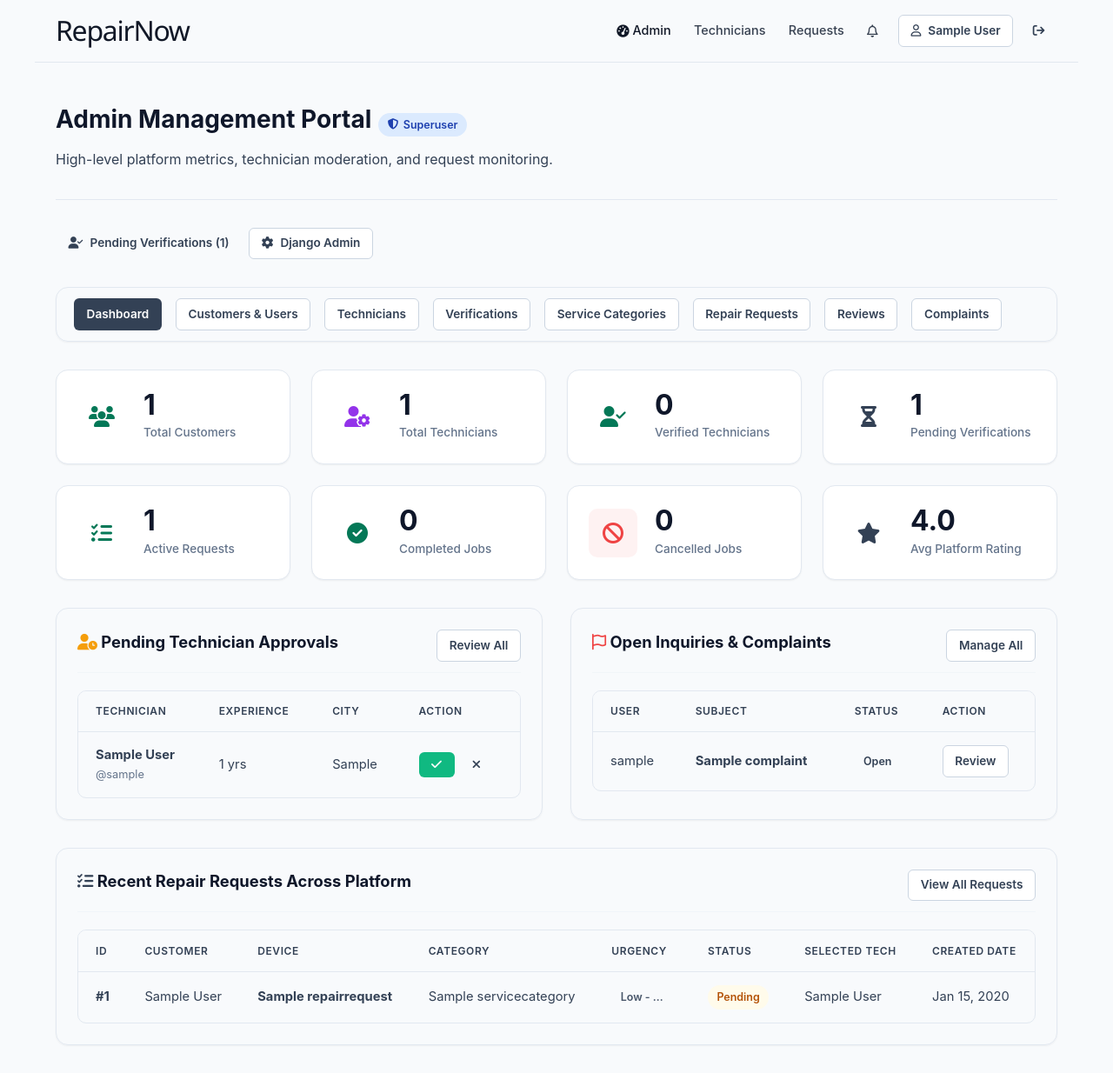
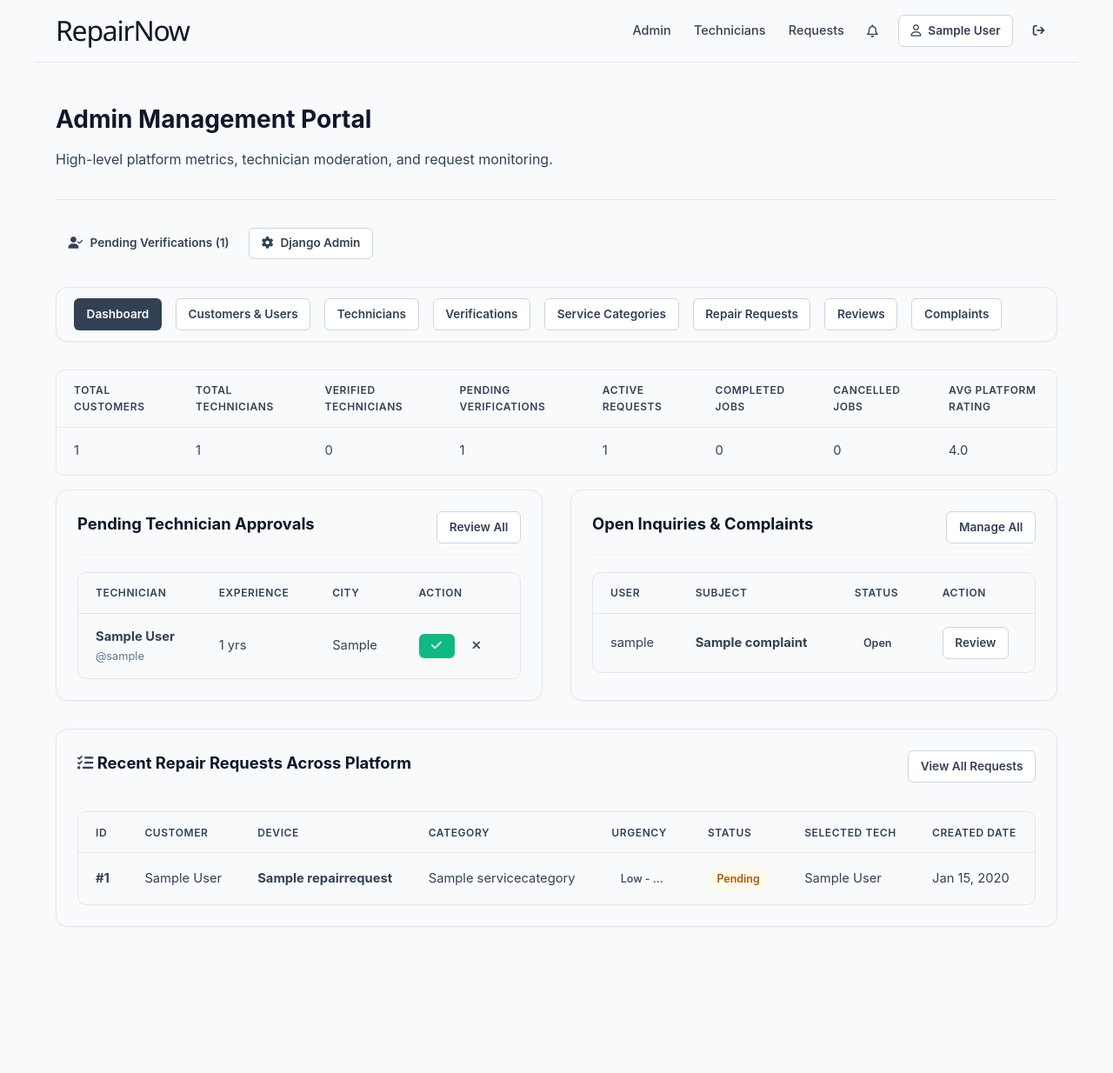
Before and after one commit to mahender-reddy85/RepairNow, a Django app: page /admin/dashboard/ in a window 1280 px wide. Shown: the whole page at 87% size. After the commit the page ends 1066 px from the top, so only its background shows below. Run offline with Django 5.2, Linux system fonts and the light colour scheme; a user stored in the database is signed in; tables that the repository leaves empty hold one stand-in row (values such as "Sample post"); data that the repository does not hold is empty.

Commit message:
Cleanup and Admin base url

```diff
--- a/manage.py
+++ b/manage.py
@@ -1,4 +1,3 @@
-#!/usr/bin/env python
 import os
 import sys
 
--- a/repairnow/urls.py
+++ b/repairnow/urls.py
@@ -7,7 +7,8 @@ from . import views
 
 urlpatterns = [
     path('django-admin/', admin.site.urls),
-    path('admin/dashboard/', admin_views.admin_dashboard, name='admin_dashboard'),
+    path('admin/', admin_views.admin_dashboard, name='admin_dashboard'),
+    path('admin/dashboard/', admin_views.admin_dashboard),
     path('admin/users/', admin_views.admin_users, name='admin_users'),
     path('admin/users/<int:user_id>/toggle/', admin_views.admin_toggle_user_active, name='admin_toggle_user_active'),
     path('admin/technicians/', admin_views.admin_technicians, name='admin_technicians'),
--- a/static/css/style.css
+++ b/static/css/style.css
@@ -1649,6 +1649,8 @@ a:hover { color: var(--primary-hover); }
   margin-bottom: 1.5rem;
 }
 
+
+
 .tech-register-title {
   color: var(--gray-900);
   font-size: 1.75rem;
--- a/templates/admin/dashboard.html
+++ b/templates/admin/dashboard.html
@@ -7,7 +7,6 @@
   <div class="page-header">
     <div style="display: flex; align-items: center; gap: 0.5rem; margin-bottom: 0.25rem;">
       <h2>Admin Management Portal</h2>
-      <span class="badge badge-verified"><i class="fa-solid fa-shield-halved"></i> Superuser</span>
     </div>
     <p>High-level platform metrics, technician moderation, and request monitoring.</p>
   </div>
@@ -34,77 +33,40 @@
     </div>
   </div>
 
-  <div class="stats-grid">
-    <div class="stat-card">
-      <div class="stat-icon stat-icon-blue"><i class="fa-solid fa-users"></i></div>
-      <div>
-        <div class="stat-value">{{ total_customers }}</div>
-        <div class="stat-label">Total Customers</div>
-      </div>
+  <div class="table-responsive">
+      <table class="table">
+        <thead>
+          <tr>
+            <th>Total Customers</th>
+            <th>Total Technicians</th>
+            <th>Verified Technicians</th>
+            <th>Pending Verifications</th>
+            <th>Active Requests</th>
+            <th>Completed Jobs</th>
+            <th>Cancelled Jobs</th>
+            <th>Avg Platform Rating</th>
+          </tr>
+        </thead>
+        <tbody>
+          <tr>
+            <td>{{ total_customers }}</td>
+            <td>{{ total_technicians }}</td>
+            <td>{{ verified_technicians }}</td>
+            <td>{{ pending_verifications }}</td>
+            <td>{{ active_requests }}</td>
+            <td>{{ completed_jobs }}</td>
+            <td>{{ cancelled_jobs }}</td>
+            <td>{{ average_platform_rating|floatformat:1 }}</td>
+          </tr>
+        </tbody>
+      </table>
     </div>
-
-    <div class="stat-card">
-      <div class="stat-icon stat-icon-purple"><i class="fa-solid fa-user-gear"></i></div>
-      <div>
-        <div class="stat-value">{{ total_technicians }}</div>
-        <div class="stat-label">Total Technicians</div>
-      </div>
-    </div>
-
-    <div class="stat-card">
-      <div class="stat-icon stat-icon-green"><i class="fa-solid fa-user-check"></i></div>
-      <div>
-        <div class="stat-value">{{ verified_technicians }}</div>
-        <div class="stat-label">Verified Technicians</div>
-      </div>
-    </div>
-
-    <div class="stat-card">
-      <div class="stat-icon stat-icon-amber"><i class="fa-solid fa-hourglass-half"></i></div>
-      <div>
-        <div class="stat-value">{{ pending_verifications }}</div>
-        <div class="stat-label">Pending Verifications</div>
-      </div>
-    </div>
-
-    <div class="stat-card">
-      <div class="stat-icon stat-icon-blue"><i class="fa-solid fa-list-check"></i></div>
-      <div>
-        <div class="stat-value">{{ active_requests }}</div>
-        <div class="stat-label">Active Requests</div>
-      </div>
-    </div>
-
-    <div class="stat-card">
-      <div class="stat-icon stat-icon-green"><i class="fa-solid fa-circle-check"></i></div>
-      <div>
-        <div class="stat-value">{{ completed_jobs }}</div>
-        <div class="stat-label">Completed Jobs</div>
-      </div>
-    </div>
-
-    <div class="stat-card">
-      <div class="stat-icon" style="background-color: var(--danger-light); color: var(--danger);"><i class="fa-solid fa-ban"></i></div>
-      <div>
-        <div class="stat-value">{{ cancelled_jobs }}</div>
-        <div class="stat-label">Cancelled Jobs</div>
-      </div>
-    </div>
-
-    <div class="stat-card">
-      <div class="stat-icon stat-icon-amber"><i class="fa-solid fa-star"></i></div>
-      <div>
-        <div class="stat-value">{{ average_platform_rating|floatformat:1 }}</div>
-        <div class="stat-label">Avg Platform Rating</div>
-      </div>
-    </div>
-  </div>
 
   <div style="display: grid; grid-template-columns: 1fr 1fr; gap: 2rem; margin-top: 1rem;">
 
     <div class="card">
       <div class="card-header">
-        <h3 class="card-title"><i class="fa-solid fa-user-clock" style="color: var(--warning);"></i> Pending Technician Approvals</h3>
+        <h3 class="card-title">Pending Technician Approvals</h3>
         <a href="{% url 'admin_verifications' %}" class="btn btn-secondary btn-sm">Review All</a>
       </div>
 
@@ -150,7 +112,7 @@
 
     <div class="card">
       <div class="card-header">
-        <h3 class="card-title"><i class="fa-regular fa-flag" style="color: var(--danger);"></i> Open Inquiries &amp; Complaints</h3>
+        <h3 class="card-title">Open Inquiries &amp; Complaints</h3>
         <a href="{% url 'admin_complaints' %}" class="btn btn-secondary btn-sm">Manage All</a>
       </div>
 
--- a/templates/base.html
+++ b/templates/base.html
@@ -24,7 +24,7 @@
       <ul class="nav-menu">
         {% if user.is_authenticated %}
           {% if user.is_admin_user %}
-            <li><a href="{% url 'admin_dashboard' %}" class="nav-link"><i class="fa-solid fa-gauge-high"></i> Admin</a></li>
+            <li><a href="{% url 'admin_dashboard' %}" class="nav-link">Admin</a></li>
             <li><a href="{% url 'admin_technicians' %}" class="nav-link">Technicians</a></li>
             <li><a href="{% url 'admin_requests' %}" class="nav-link">Requests</a></li>
           {% elif user.is_technician %}
@@ -60,8 +60,6 @@
               <a href="{% url 'customer_profile' %}" class="btn btn-secondary btn-sm">
                 <i class="fa-regular fa-user"></i> {{ user.customer_profile.full_name|default:user.username }}
               </a>
-            {% else %}
-              <span class="badge badge-info">{{ user.username }} (Admin)</span>
             {% endif %}
             <a href="{% url 'logout' %}" class="btn btn-danger btn-sm" title="Log Out">
               <i class="fa-solid fa-arrow-right-from-bracket"></i>
--- a/templates/home.html
+++ b/templates/home.html
@@ -28,7 +28,7 @@
           <i class="fa-solid fa-screwdriver-wrench"></i> Find a Technician
         </a>
         <a href="{% url 'register_technician' %}" class="btn btn-outline-primary btn-lg">
-          <i class="fa-solid fa-user-gear"></i> Join as Technician
+          <i class="fa-solid fa-user-gear"></i> Technician Account
         </a>
       </div>
     </div>
@@ -173,7 +173,7 @@
     <div class="footer-col">
       <h4 class="footer-col-title">For Technicians</h4>
       <ul class="footer-col-links">
-        <li><a href="{% url 'register_technician' %}">Join as Technician</a></li>
+        <li><a href="{% url 'register_technician' %}">Technician Account</a></li>
         <li><a href="{% url 'login' %}">Technician Login</a></li>
       </ul>
     </div>
```
Also changed, not shown: templates/accounts/register_technician.html (+7 -7 lines), notifications/migrations/0001_initial.py, repairs/migrations/0001_initial.py, reviews/migrations/0001_initial.py.
